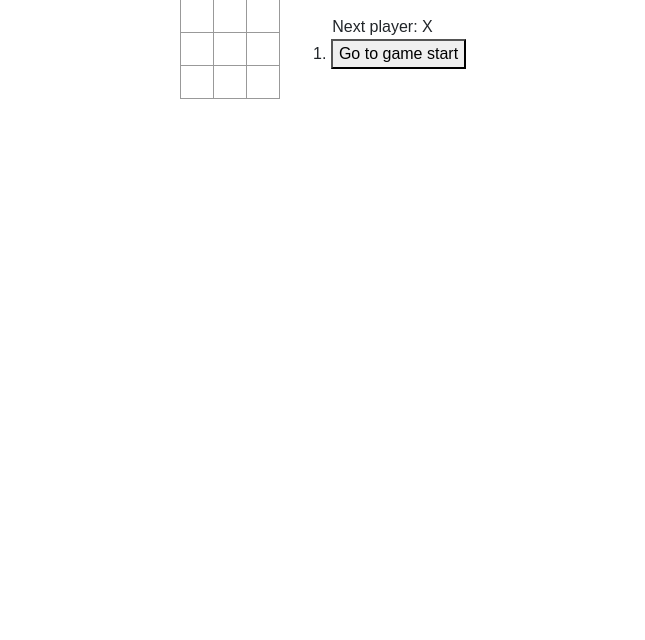
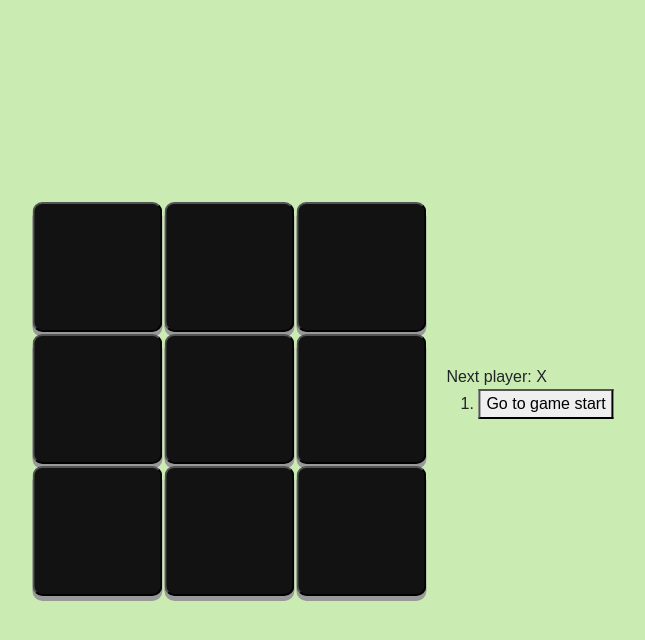
Before and after one commit to moniruzzaman17/tic-tac-toe, a React (Vite) app: page / in a window 1280 px wide. Shown: the top 640 px of the page, without its empty margins (317-962 px from the left). Built offline with nearby package versions, Linux system fonts and the light colour scheme.

Commit message:
change background design

```diff
--- a/src/pages/css/style.css
+++ b/src/pages/css/style.css
@@ -1,23 +1,40 @@
-/* src/Game.css */
 body {
-    font-family: sans-serif;
-    text-align: center;
+    font-family: Arial, sans-serif;
+    position: fixed;
+    top: 50%;
+    left: 50%;
+    transform: translate(-50%, -50%);
+    margin: 0;
+    background-color: #caebb2;
 }
 
 .square {
-    background: #fff;
-    border: 1px solid #999;
-    float: left;
-    font-size: 24px;
-    font-weight: bold;
-    line-height: 34px;
-    height: 34px;
-    width: 34px;
-    margin-right: -1px;
-    margin-top: -1px;
-    padding: 0;
-    text-align: center;
+    width: 130px;
+    height: 130px;
+    background-color: #121212;
+    color: #fff;
+    align-items: center;
+    justify-content: center;
+    border-radius: 10px;
+    box-shadow: 0 5px #999;
+    transition: 0.5s;
+    font-size: 5.2em;
+    font-weight: 900;
     cursor: pointer;
+    transition: 1s;
+}
+
+.square:not(:first-child){
+    margin-left: 2px;
+    margin-bottom: 2px;
+}
+
+.square:hover {
+    background-color: #1c1c84;
+}
+
+.board-row{
+    display: flex;
 }
 
 .board-row:after {
```
Lines whose indentation alone changed are shown as unchanged.
